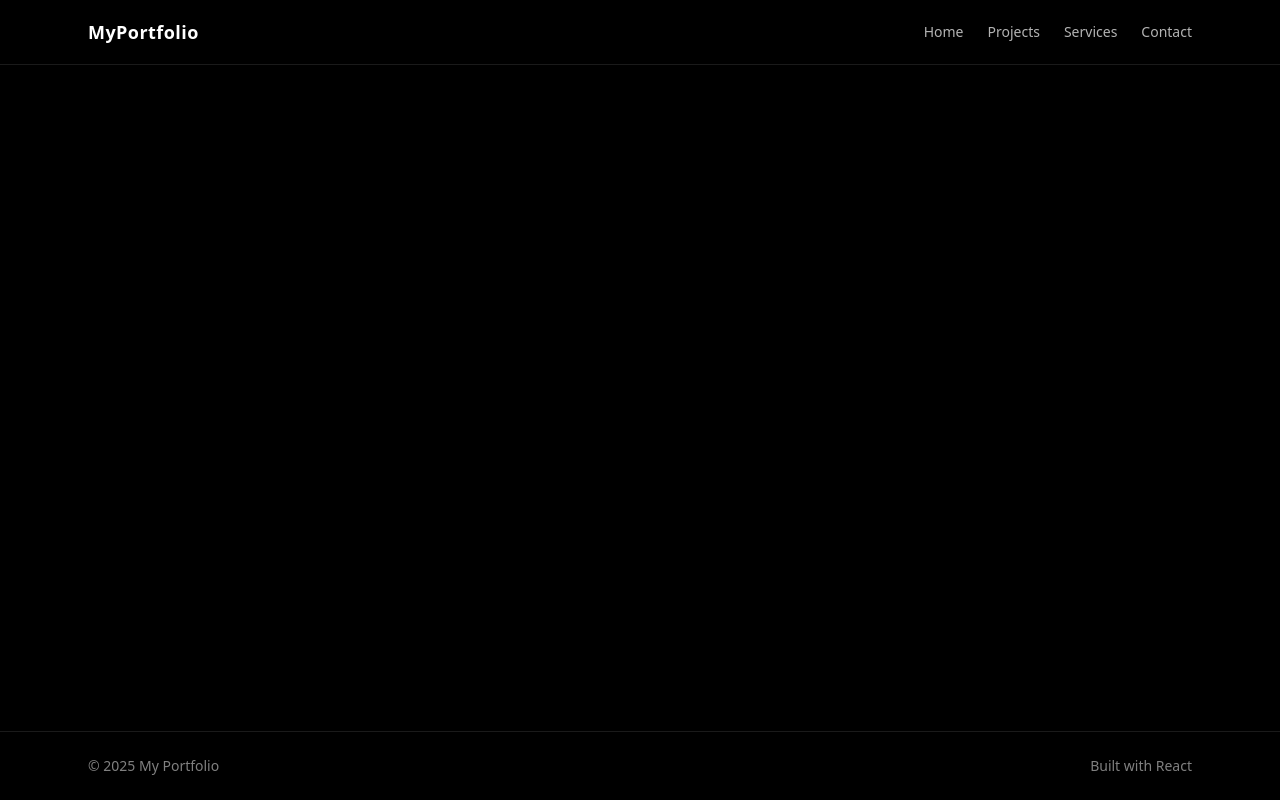
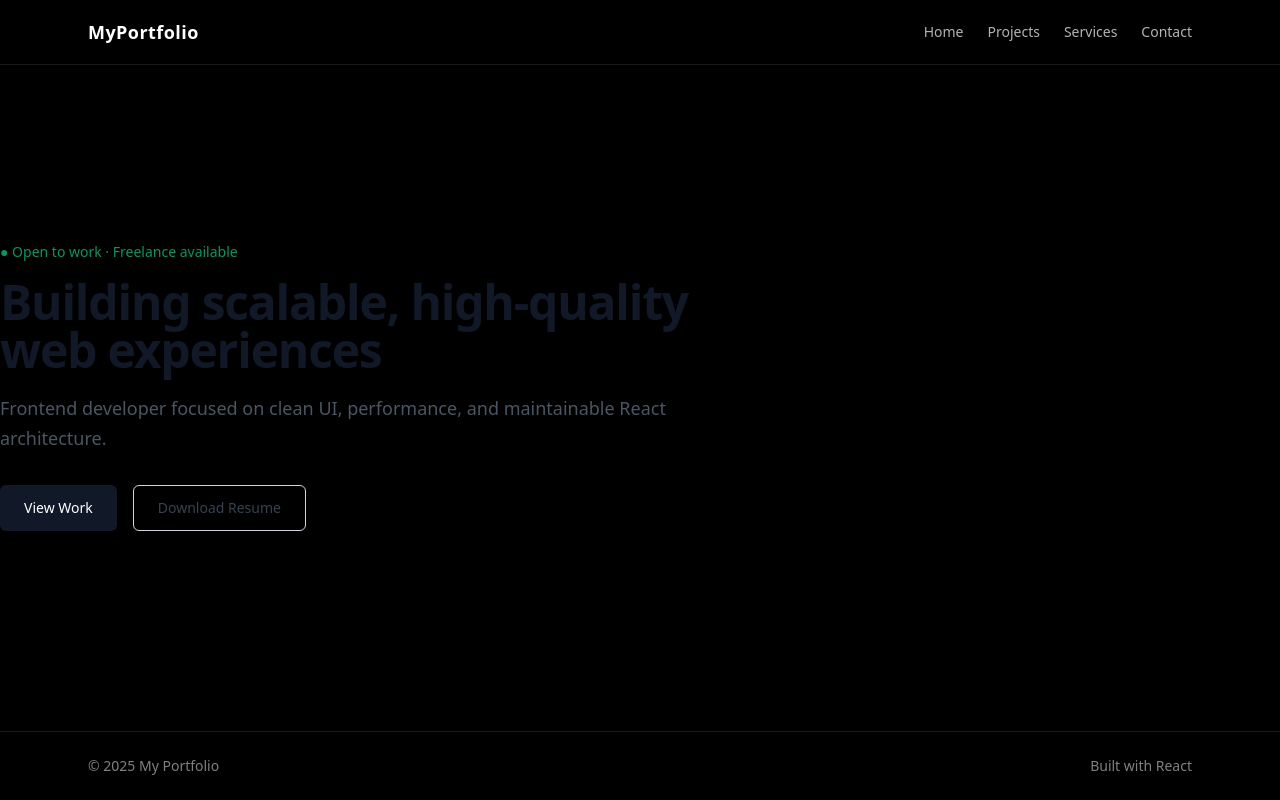
Before and after one commit to nilukadam/My-Portfolio, a React (Vite) app: page / in a window 1280 px wide. Built offline with nearby package versions, Linux system fonts and the light colour scheme.

Commit message:
Fix hero visibility and clean up motion variants

```diff
--- a/src/App.jsx
+++ b/src/App.jsx
@@ -1,9 +1,10 @@
 import PageLayout from "./components/layout/PageLayout";
+import HeroSection from "./features/hero/HeroSection";
 
 function App() {
   return (
     <PageLayout>
-      {/* Sections will come here later */}
+      <HeroSection/>
     </PageLayout>
   );
 }
--- /dev/null
+++ b/src/components/motion/index.jsx
@@ -0,0 +1 @@
+export { fade, stagger, slideUp } from "./presets";
--- a/src/features/hero/HeroSection.jsx
+++ b/src/features/hero/HeroSection.jsx
@@ -1,8 +1,5 @@
 import { motion } from "framer-motion";
-import {
-  fadeUp,
-  staggerContainer
-} from "../../motion/presets";
+import { fade, stagger } from "../../components/motion";
 
 /*
   HeroSection
@@ -13,20 +10,21 @@ import {
 */
 
 const HeroSection = () => {
+    console.log("HeroSection rendered");
   return (
     <section
       className="min-h-[80vh] flex items-center"
       aria-labelledby="hero-heading"
     >
       <motion.div
-        variants={staggerContainer}
+        variants={stagger}
         initial="hidden"
-        animate="show"
+        animate="visible"
         className="max-w-3xl"
       >
         {/* Status Indicator */}
         <motion.span
-          variants={fadeUp}
+          variants={fade}
           className="inline-block mb-4 text-sm font-medium text-emerald-600"
         >
           ● Open to work · Freelance available
@@ -35,7 +33,7 @@ const HeroSection = () => {
         {/* Main Headline */}
         <motion.h1
           id="hero-heading"
-          variants={fadeUp}
+          variants={fade}
           className="text-4xl md:text-5xl font-semibold tracking-tight text-gray-900"
         >
           Building scalable, high-quality web experiences
@@ -43,7 +41,7 @@ const HeroSection = () => {
 
         {/* Supporting Subheading */}
         <motion.h2
-          variants={fadeUp}
+          variants={fade}
           className="mt-5 text-lg text-gray-600 leading-relaxed"
         >
           Frontend developer focused on clean UI, performance,
@@ -52,7 +50,7 @@ const HeroSection = () => {
 
         {/* CTA Buttons */}
         <motion.div
-          variants={fadeUp}
+          variants={fade}
           className="mt-8 flex flex-wrap gap-4"
         >
           <button
```
Also changed, not shown: src/components/layout/PageLayout.jsx (line endings or trailing spaces), src/components/motion/presets.js (line endings or trailing spaces).
